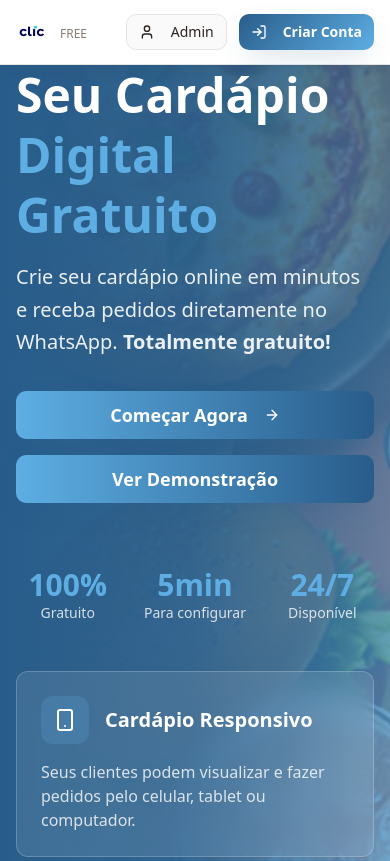
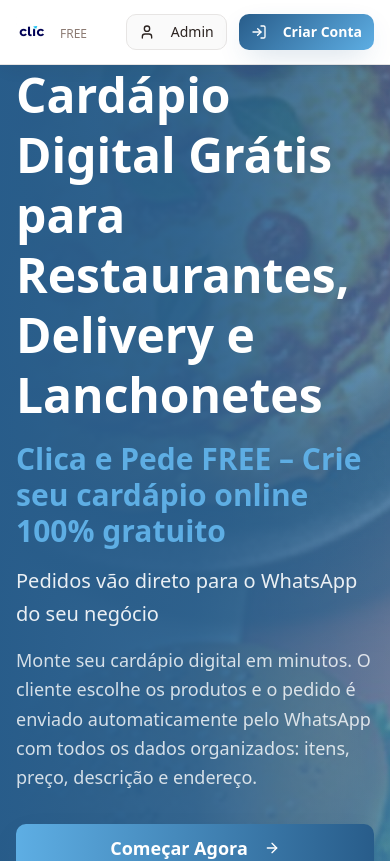
Before and after one commit to clicaepedefree/clicaepedefree, a React (Vite) app: page / in a window 390 px wide. Shown: the top 861 px of the page. Built offline with nearby package versions, Linux system fonts and the light colour scheme.

Commit message:
Add SEO structure
Implement SEO meta tags and structured data.

```diff
--- a/index.html
+++ b/index.html
@@ -1,20 +1,48 @@
 <!DOCTYPE html>
-<html lang="en">
+<html lang="pt-BR">
   <head>
     <meta charset="UTF-8" />
     <meta name="viewport" content="width=device-width, initial-scale=1.0" />
-    <title>Clica e Pede FREE - Cardápio Digital Gratuito</title>
-    <meta name="description" content="Crie seu cardápio digital grátis e receba pedidos no WhatsApp. Solução completa para restaurantes aumentarem suas vendas online." />
-    <meta name="author" content="Clica e Pede FREE" />
+    <title>Cardápio Digital Grátis para Restaurantes | Clica e Pede FREE</title>
+    <meta name="description" content="Crie seu cardápio digital 100% gratuito e receba pedidos direto no WhatsApp. Sem mensalidade, sem taxa. Clica e Pede FREE é o cardápio online ideal para delivery e atendimento presencial." />
+    <meta name="robots" content="index, follow" />
+    <meta name="author" content="Clica e Pede" />
+    <link rel="canonical" href="https://cardapiogratis.online" />
 
-    <meta property="og:title" content="Clica e Pede FREE - Cardápio Digital Gratuito" />
-    <meta property="og:description" content="Crie seu cardápio digital grátis e receba pedidos no WhatsApp. Solução completa para restaurantes aumentarem suas vendas online." />
+    <!-- Open Graph -->
+    <meta property="og:title" content="Clica e Pede FREE - Cardápio Digital Grátis para Restaurantes" />
+    <meta property="og:description" content="Monte seu cardápio digital grátis e receba pedidos direto no WhatsApp. Simples, rápido e sem mensalidade." />
+    <meta property="og:image" content="https://cardapiogratis.online/assets/img/capa-cardapio-free.png" />
+    <meta property="og:url" content="https://cardapiogratis.online" />
     <meta property="og:type" content="website" />
-    <meta property="og:image" content="https://lovable.dev/opengraph-image-p98pqg.png" />
+    <meta property="og:site_name" content="Clica e Pede" />
+    <meta property="og:locale" content="pt_BR" />
 
+    <!-- Twitter Card -->
     <meta name="twitter:card" content="summary_large_image" />
-    <meta name="twitter:site" content="@lovable_dev" />
-    <meta name="twitter:image" content="https://lovable.dev/opengraph-image-p98pqg.png" />
+    <meta name="twitter:site" content="@clicaepede" />
+    <meta name="twitter:image" content="https://cardapiogratis.online/assets/img/capa-cardapio-free.png" />
+
+    <!-- Structured Data -->
+    <script type="application/ld+json">
+    {
+      "@context": "https://schema.org",
+      "@type": "WebApplication",
+      "name": "Clica e Pede FREE - Cardápio Digital Gratuito",
+      "url": "https://cardapiogratis.online",
+      "description": "Crie gratuitamente seu cardápio digital e receba pedidos direto no WhatsApp com produtos, descrição, valor e endereço. Sem mensalidade ou taxas.",
+      "applicationCategory": "BusinessApplication",
+      "operatingSystem": "All",
+      "publisher": {
+        "@type": "Organization",
+        "name": "Clica e Pede",
+        "url": "https://clicaepede.online",
+        "sameAs": [
+          "https://www.instagram.com/clicaepede"
+        ]
+      }
+    }
+    </script>
   </head>
 
   <body>
--- a/src/components/home/CTASection.tsx
+++ b/src/components/home/CTASection.tsx
@@ -17,7 +17,7 @@ export function CTASection() {
           </div>
 
           <h2 className="text-4xl md:text-5xl font-bold mb-6 leading-tight">
-            Pronto para aumentar suas vendas?
+            Comece agora grátis
           </h2>
 
           <p className="text-xl text-white/90 mb-8 leading-relaxed max-w-2xl mx-auto">
--- a/src/components/home/FeaturesSection.tsx
+++ b/src/components/home/FeaturesSection.tsx
@@ -55,10 +55,10 @@ export function FeaturesSection() {
       <div className="container mx-auto px-4">
         <div className="text-center mb-16">
           <h2 className="text-4xl font-bold text-foreground mb-4">
-            Tudo que você precisa para vender online
+            Como funciona?
           </h2>
           <p className="text-xl text-muted-foreground max-w-2xl mx-auto">
-            Uma solução completa e gratuita para transformar seu restaurante em um negócio digital
+            Monte seu cardápio digital em minutos. O cliente escolhe os produtos e o pedido é enviado automaticamente pelo WhatsApp com todos os dados organizados: itens, preço, descrição e endereço.
           </p>
         </div>
 
@@ -83,9 +83,9 @@ export function FeaturesSection() {
         {/* Benefits Section */}
         <div className="bg-white rounded-2xl p-8 shadow-card">
           <div className="text-center mb-8">
-            <h3 className="text-2xl font-bold text-foreground mb-2">
-              Por que escolher o Clica e Pede FREE?
-            </h3>
+            <h2 className="text-2xl font-bold text-foreground mb-2">
+              Sem mensalidade, sem comissão, sem pegadinha
+            </h2>
             <p className="text-muted-foreground">
               Mais do que um cardápio digital, uma solução completa
             </p>
@@ -93,10 +93,10 @@ export function FeaturesSection() {
 
           <div className="grid md:grid-cols-2 lg:grid-cols-4 gap-6">
             {[
-              "Configuração em 5 minutos",
-              "Sem limite de produtos",
-              "Atualizações em tempo real",
-              "Suporte via WhatsApp"
+              "Totalmente gratuito, para sempre",
+              "Ideal para delivery, salão, food trucks e eventos",
+              "Compatível com celular, tablet e computador",
+              "Sem limite de produtos"
             ].map((benefit, index) => (
               <div key={index} className="flex items-center gap-3">
                 <CheckCircle className="h-5 w-5 text-secondary flex-shrink-0" />
--- a/src/components/home/HeroSection.tsx
+++ b/src/components/home/HeroSection.tsx
@@ -19,12 +19,16 @@ export function HeroSection() {
           <div className="text-white space-y-8">
             <div className="space-y-4">
               <h1 className="text-5xl md:text-6xl font-bold leading-tight">
-                Seu Cardápio
-                <span className="block text-primary-glow">Digital Gratuito</span>
+                Cardápio Digital Grátis para Restaurantes, Delivery e Lanchonetes
               </h1>
-              <p className="text-xl text-white/90 leading-relaxed">
-                Crie seu cardápio online em minutos e receba pedidos diretamente no WhatsApp.
-                <strong> Totalmente gratuito!</strong>
+              <h2 className="text-3xl md:text-4xl font-semibold text-primary-glow">
+                Clica e Pede FREE – Crie seu cardápio online 100% gratuito
+              </h2>
+              <h3 className="text-xl text-white/90 leading-relaxed">
+                Pedidos vão direto para o WhatsApp do seu negócio
+              </h3>
+              <p className="text-lg text-white/80 leading-relaxed">
+                Monte seu cardápio digital em minutos. O cliente escolhe os produtos e o pedido é enviado automaticamente pelo WhatsApp com todos os dados organizados: itens, preço, descrição e endereço.
               </p>
             </div>
 
```
